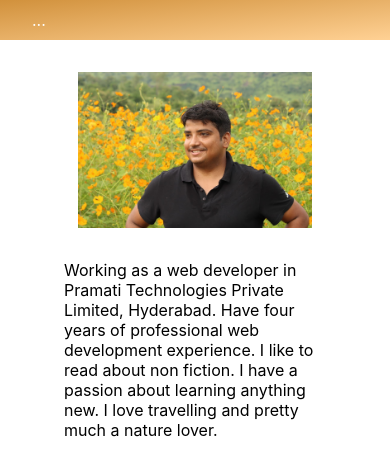
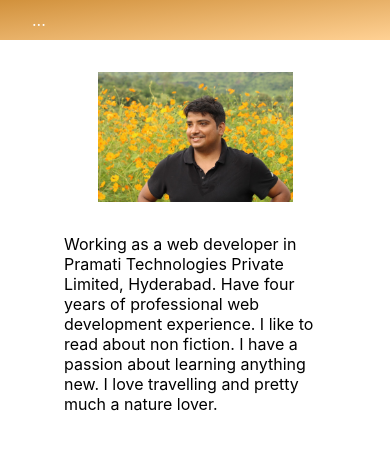
Before and after one commit to chandankrjha/chandankrjha, a React (Create React App) app: page / in a window 390 px wide. Shown: the top 476 px of the page. Built offline with nearby package versions, Linux system fonts and the light colour scheme.

Commit message:
responsive landing page

```diff
--- a/src/styles/landing.scss
+++ b/src/styles/landing.scss
@@ -6,7 +6,7 @@
     margin: 0 auto;
 
     .landing-image {
-      max-width: 60vw;
+      max-width: 50vw;
       height: auto;
       float: left;
       margin: 2rem;
```
